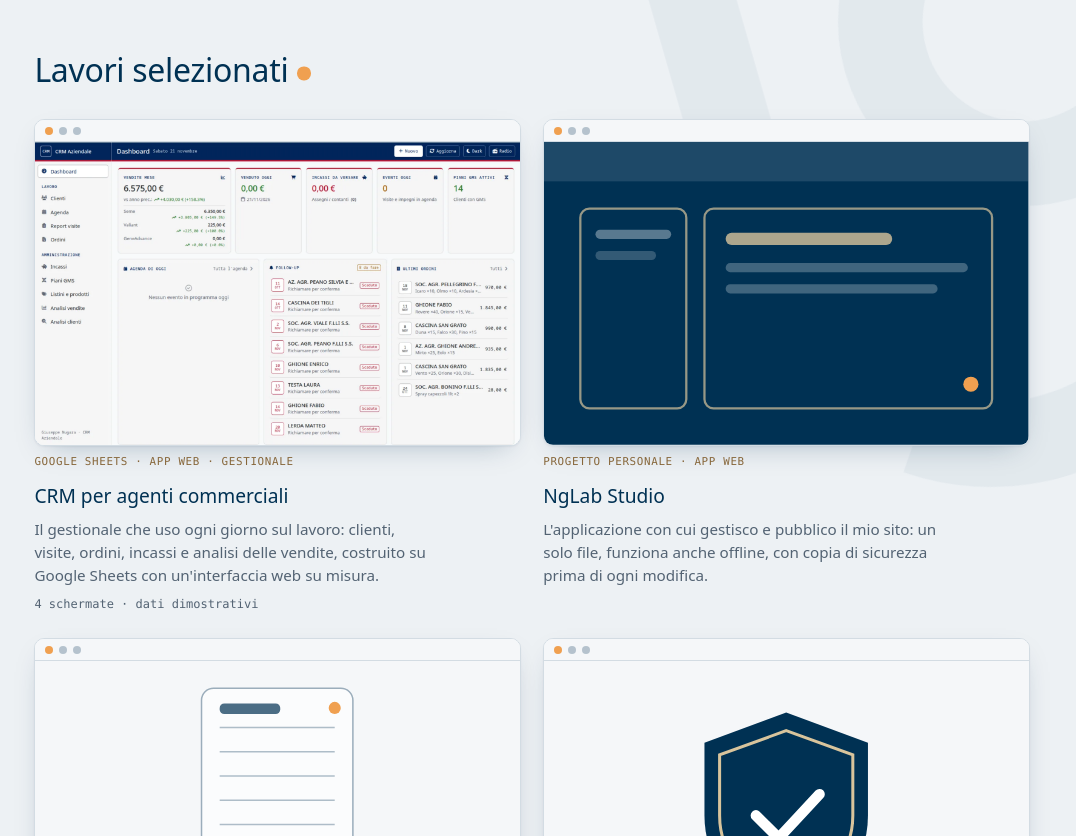
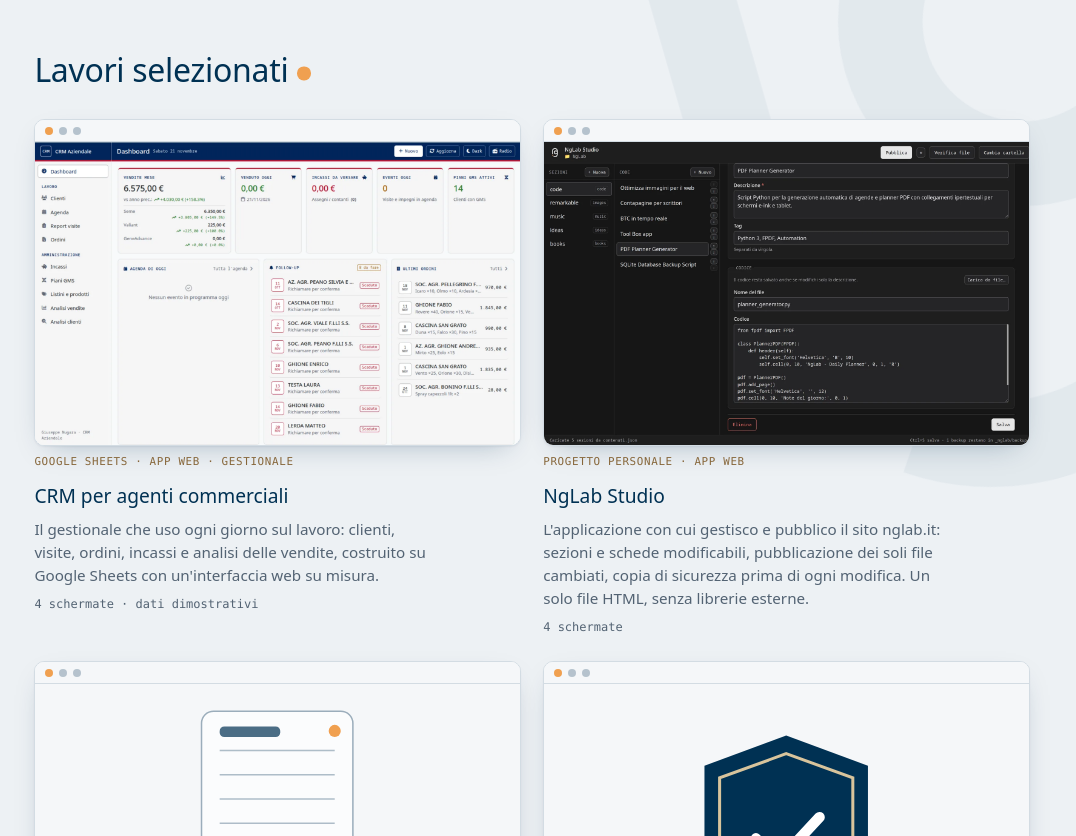
Before and after one commit to giuseppenugara/giuseppenugara.github.io, a plain HTML site: page index.html in a window 1280 px wide. Shown: the part 512-1348 px from the top of the page, without its empty margins (108-1184 px from the left). Drawn offline with Linux system fonts and the light colour scheme.

Commit message:
Add files via upload

```diff
--- a/index.html
+++ b/index.html
@@ -200,21 +200,14 @@ main, footer.status { position: relative; z-index: 1; }
       </article>
 
       <article class="work">
-        <div class="cover" aria-hidden="true"><div class="bar"><i></i><i></i><i></i></div><div class="view"><svg viewBox="0 0 320 200" preserveAspectRatio="xMidYMid slice">
-            <rect width="320" height="200" fill="var(--brand)"/>
-            <rect x="0" y="0" width="320" height="26" fill="var(--panel)" opacity=".12"/>
-            <rect x="24" y="44" width="70" height="132" rx="6" fill="none" stroke="var(--brand-line)" stroke-width="1.5" opacity=".7"/>
-            <rect x="106" y="44" width="190" height="132" rx="6" fill="none" stroke="var(--brand-line)" stroke-width="1.5" opacity=".7"/>
-            <rect x="120" y="60" width="110" height="8" rx="4" fill="var(--brand-line)" opacity=".8"/>
-            <rect x="120" y="80" width="160" height="6" rx="3" fill="#fff" opacity=".25"/>
-            <rect x="120" y="94" width="140" height="6" rx="3" fill="#fff" opacity=".25"/>
-            <rect x="34" y="58" width="50" height="6" rx="3" fill="#fff" opacity=".35"/>
-            <rect x="34" y="72" width="40" height="6" rx="3" fill="#fff" opacity=".2"/>
-            <circle cx="282" cy="160" r="5" fill="var(--spark)"/>
-          </svg></div></div>
+        <button class="cover" type="button" data-gallery="nglab" aria-label="Guarda le schermate di NgLab Studio">
+          <div class="bar" aria-hidden="true"><i></i><i></i><i></i></div>
+          <div class="view"><img src="img/nglab-codice.webp" alt="NgLab Studio: editor di una scheda con codice Python" width="1600" height="1000" loading="lazy"></div>
+        </button>
         <span class="tag">Progetto personale · app web</span>
         <h3>NgLab Studio</h3>
-        <p>L'applicazione con cui gestisco e pubblico il mio sito: un solo file, funziona anche offline, con copia di sicurezza prima di ogni modifica.</p>
+        <p>L'applicazione con cui gestisco e pubblico il sito nglab.it: sezioni e schede modificabili, pubblicazione dei soli file cambiati, copia di sicurezza prima di ogni modifica. Un solo file HTML, senza librerie esterne.</p>
+        <span class="more">4 schermate</span>
       </article>
 
       <article class="work">
@@ -339,6 +332,12 @@ main, footer.status { position: relative; z-index: 1; }
       ['img/crm-ordine.webp', 'Ordine: inserimento con righe prodotto e totali calcolati'],
       ['img/crm-analisi.webp', 'Analisi clienti: chi cresce, chi cala, chi si è perso'],
     ],
+    nglab: [
+      ['img/nglab-codice.webp', 'Editor di una scheda del laboratorio, con il codice dello script'],
+      ['img/nglab-elemento.webp', 'Sezioni, elenco ordinabile e modulo per un nuovo elemento'],
+      ['img/nglab-impostazioni.webp', 'Impostazioni: addobbi stagionali automatici e caratteri ospitati sul sito per la privacy'],
+      ['img/nglab-pubblica.webp', 'Pubblicazione: confronta i file e invia solo quelli cambiati'],
+    ],
   };
   const dlg = document.getElementById('gallery');
   const img = document.getElementById('galImg');
```
